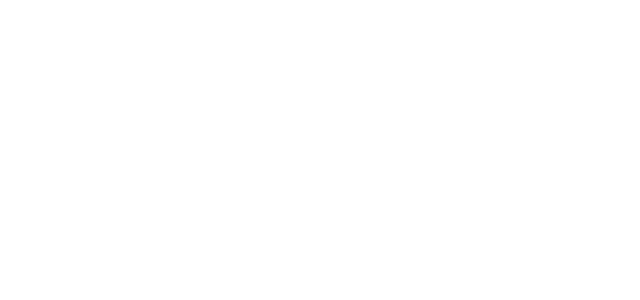
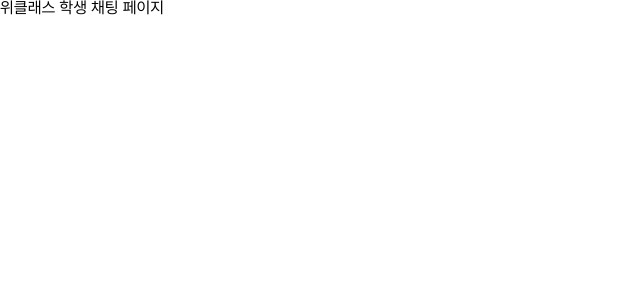
Before and after one commit to GSM-Not-Easy/Sundo-Frontend, a React (Create React App) app: page /weestuchat in a window 1280 px wide. Before the commit this address had no page. Shown: the top 300 px of the page, without its empty margins (0-640 px from the left). Built offline with nearby package versions, Linux system fonts and the light colour scheme.

Commit message:
weeclass chat page setting

```diff
--- /dev/null
+++ b/src/pageContainer/WeeStuChatPage/index.jsx
@@ -0,0 +1,7 @@
+import * as S from './style';
+
+const WeeStuChatPage = () => {
+  return <div>위클래스 학생 채팅 페이지</div>;
+};
+
+export default WeeStuChatPage;
--- /dev/null
+++ b/src/pageContainer/WeeStuChatPage/style.js
@@ -0,0 +1 @@
+import styled from 'styled-components';
--- /dev/null
+++ b/src/pageContainer/WeeTeaChatPage/index.jsx
@@ -0,0 +1,7 @@
+import * as S from './style';
+
+const WeeTeaChatPage = () => {
+  return <div>위클래스 선생님 채팅 페이지</div>;
+};
+
+export default WeeTeaChatPage;
--- /dev/null
+++ b/src/pageContainer/WeeTeaChatPage/style.js
@@ -0,0 +1 @@
+import styled from 'styled-components';
--- a/src/pageContainer/index.js
+++ b/src/pageContainer/index.js
@@ -8,3 +8,5 @@ export { default as WeeClassStartPage } from './WeeClassStartPage';
 export { default as MainPage } from './MainPage';
 export { default as SignInPage } from './SignInPage';
 export { default as StuInfoPage } from './StuInfoPage';
+export { default as WeeStuChatPage } from './WeeStuChatPage';
+export { default as WeeTeaChatPage } from './WeeTeaChatPage';
--- a/src/pages/index.js
+++ b/src/pages/index.js
@@ -3,3 +3,5 @@ export { default as Main } from './main';
 export { default as ChatStart } from './chatstart';
 export { default as SignIn } from './signin';
 export { default as StuInfo } from './stuinfo';
+export { default as WeeStuChatPage } from './weestuchat';
+export { default as WeeTeaChatPage } from './weeteachat';
--- /dev/null
+++ b/src/pages/weestuchat/index.jsx
@@ -0,0 +1,7 @@
+import { WeeStuChatPage } from '../../pageContainer';
+
+const WeeStuChat = () => {
+  return <WeeStuChatPage />;
+};
+
+export default WeeStuChat;
--- /dev/null
+++ b/src/pages/weeteachat/index.jsx
@@ -0,0 +1,7 @@
+import { WeeTeaChatPage } from '../../pageContainer';
+
+const WeeTeaChat = () => {
+  return <WeeTeaChatPage />;
+};
+
+export default WeeTeaChat;
--- a/src/router/index.js
+++ b/src/router/index.js
@@ -10,6 +10,8 @@ export default function Router() {
         <Route path='/weeclass' element={<P.ChatStart />} />
         <Route path='/stuinfo' element={<P.StuInfo />} />
         <Route path='/' element={<P.Main />} />
+        <Route path='/weestuchat' element={<P.WeeStuChatPage />} />
+        <Route path='/weeteachat' element={<P.WeeTeaChatPage />} />
       </Routes>
     </BrowserRouter>
   );
```
